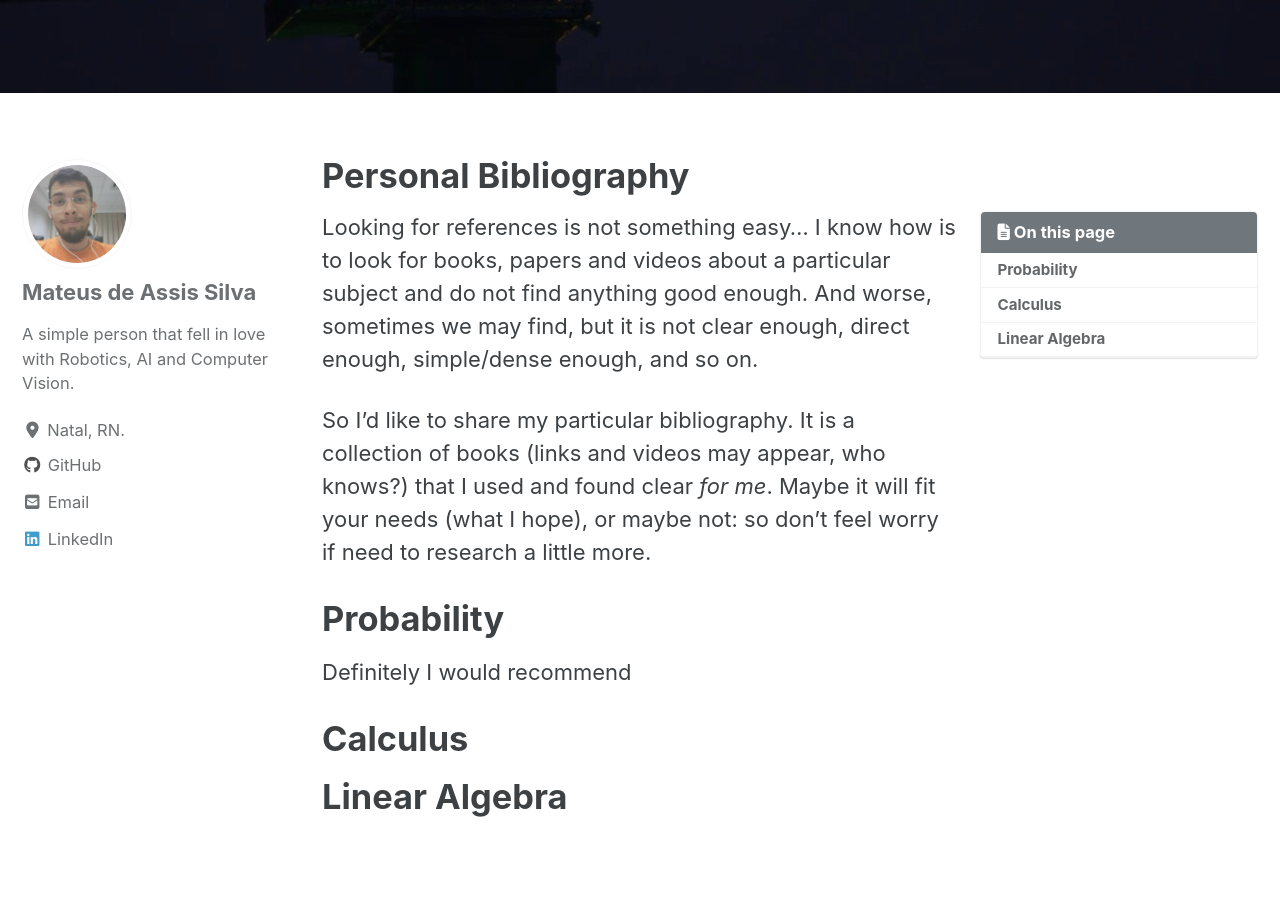
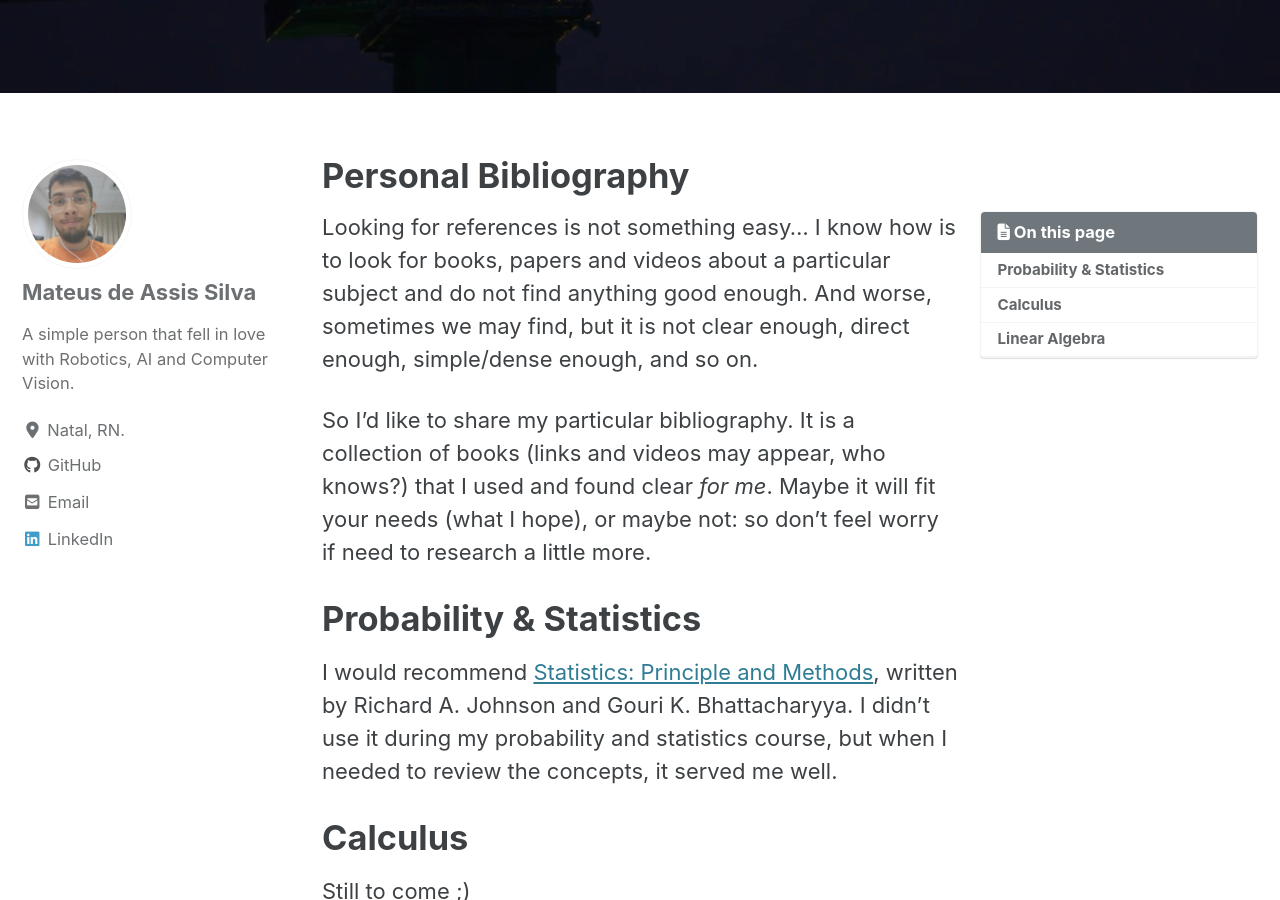
Before and after one commit to mtxslv/mtxslv.github.io, a Jekyll site: the page built from _pages/personal_bibliography.md, in a window 1280 px wide and 900 px high, scrolled down 716 px. Built offline with Jekyll 4.4.1, drawn with Linux system fonts in a browser that asks for light colours; cached includes are drawn as plain includes; nearby versions of some CDN libraries.

Commit message:
added statistics and probability book

```diff
--- a/_pages/personal_bibliography.md
+++ b/_pages/personal_bibliography.md
@@ -11,10 +11,14 @@ Looking for references is not something easy... I know how is to look for books,
 
 So I'd like to share my particular bibliography. It is a collection of books (links and videos may appear, who knows?) that I used and found clear _for me_. Maybe it will fit your needs (what I hope), or maybe not: so don't feel worry if need to research a little more.
 
-# Probability
+# Probability & Statistics
 
-Definitely I would recommend
+ I would recommend [Statistics: Principle and Methods](https://books.google.com.br/books/about/Statistics.html?id=6MkfAQAAIAAJ&redir_esc=y), written by Richard A. Johnson and Gouri K. Bhattacharyya. I didn't use it during my probability and statistics course, but when I needed to review the concepts, it served me well.
 
 # Calculus
 
+Still to come ;)
+
 # Linear Algebra
+
+Still to come ;)
```
